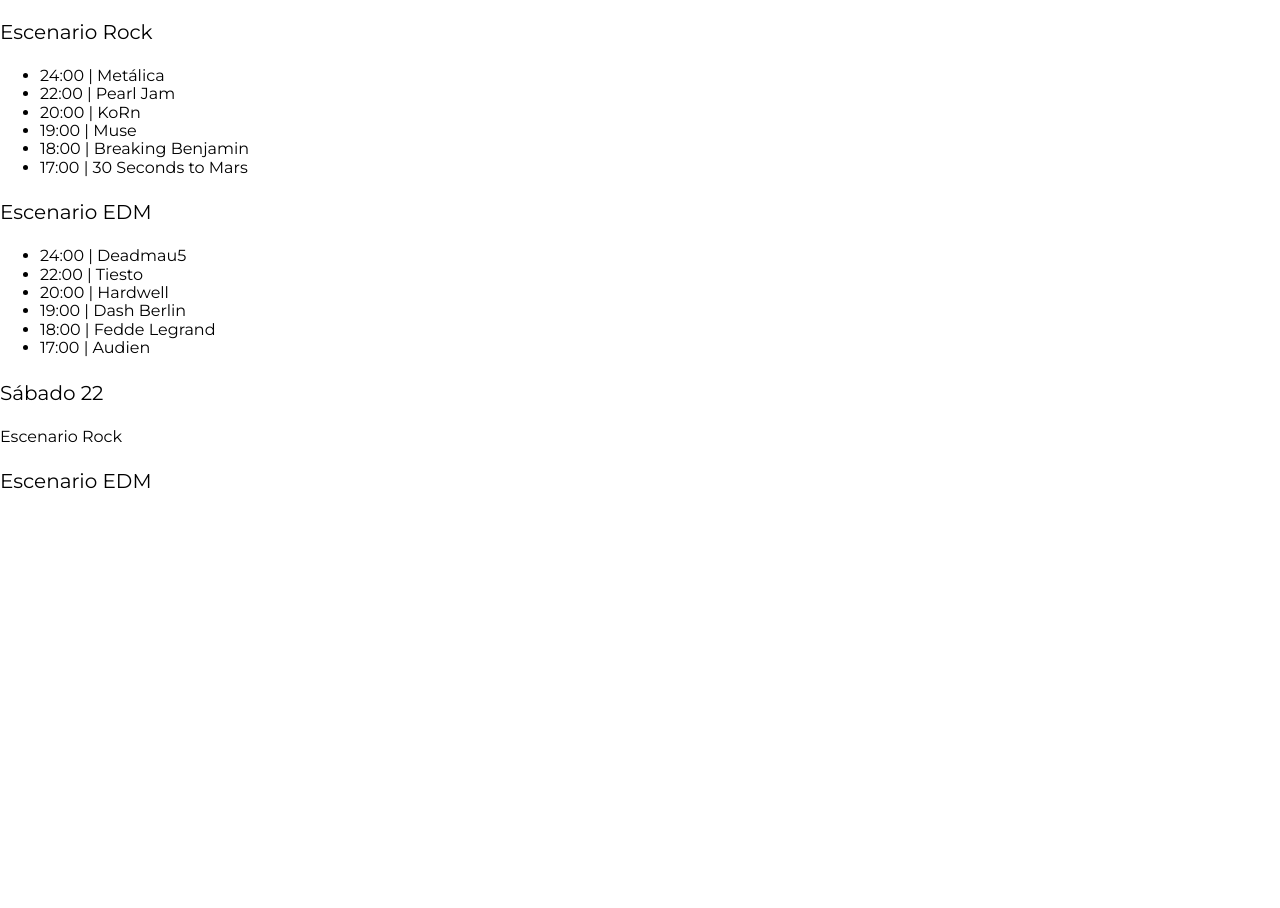
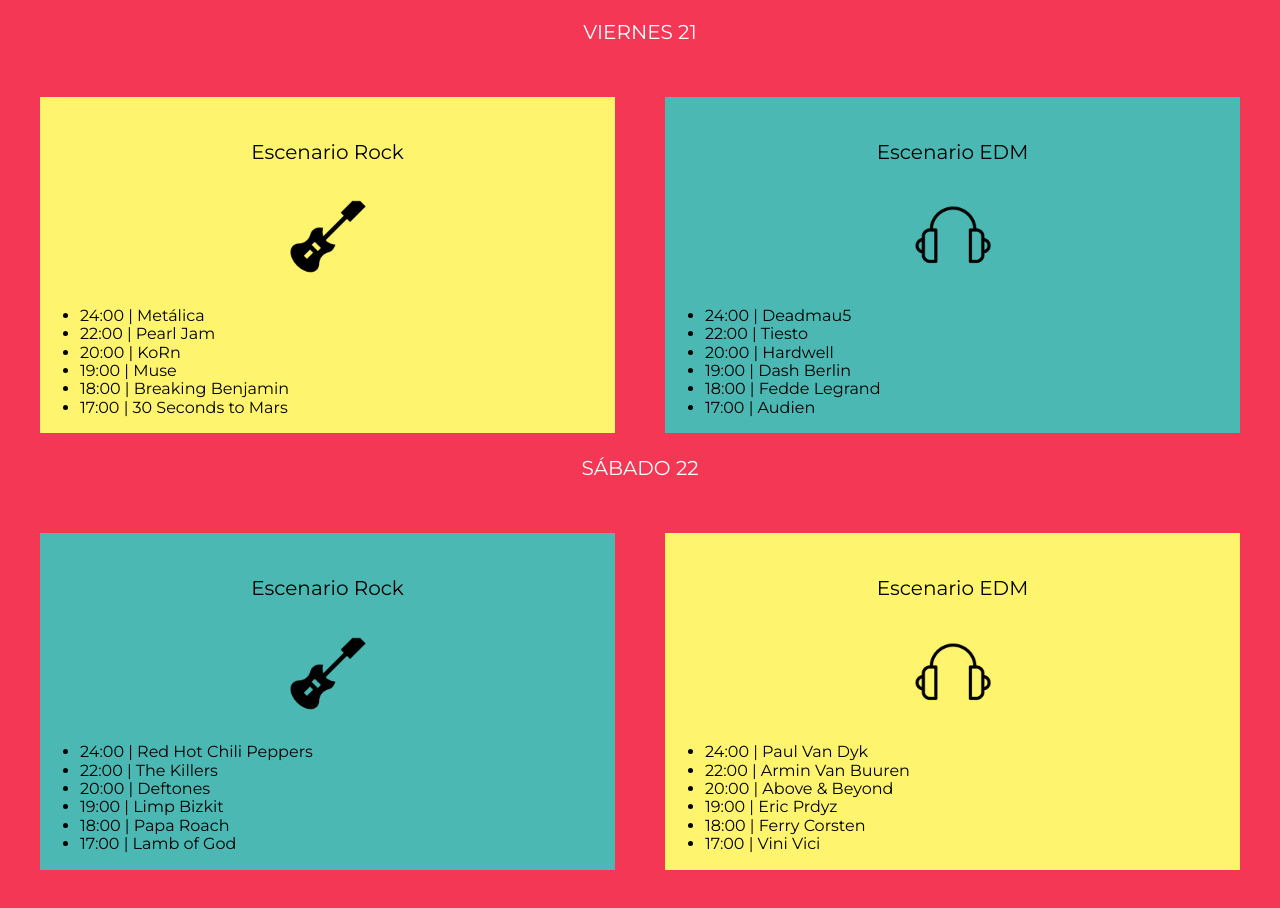
Before and after one commit to Ultron021122/Rock-Festival, a website: page index.html in a window 1280 px wide. Shown: the part 1327-2235 px from the top of the page. Before the commit the page ends 1843 px from the top, so only its background shows below. Drawn offline with Linux system fonts and the light colour scheme.

Commit message:
version 2.6

```diff
--- a/index.html
+++ b/index.html
@@ -56,7 +56,7 @@
         <h3>Line up</h3>
 
         <p class="dia">Viernes 21</p>
-        <div class="escenarios-contenedor contenedor">
+        <div class="escenarios-contenedor container">
             <div class="escenario rock bg-amarillo">
                 <p class="name-escenario">Escenario Rock</p>
                 <ul class="calendario">
@@ -105,17 +105,51 @@
             </div> <!-- escenario-->
         </div>
         <p class="dia">Sábado 22</p>
-        <div class="escenarios-contenedor contenedor">
-            <div class="escenario rock bg-verde>
+        <div class="escenarios-contenedor container">
+            <div class="escenario rock bg-verde">
                 <p class="name-escenario">Escenario Rock</p>
                 <ul class="calendario">
-
+                    <li>
+                        24:00 | <span>Red Hot Chili Peppers</span>
+                    </li>
+                    <li>
+                        22:00 | <span>The Killers</span>
+                    </li>
+                    <li>
+                        20:00 | <span>Deftones</span>
+                    </li>
+                    <li>
+                        19:00 | <span>Limp Bizkit</span>
+                    </li>
+                    <li>
+                        18:00 | <span>Papa Roach</span>
+                    </li>
+                    <li>
+                        17:00 | <span>Lamb of God</span>
+                    </li>
                 </ul>
             </div> <!-- escenario-->
             <div class="escenario edm bg-amarillo">
                 <p class="name-escenario">Escenario EDM</p>
                 <ul class="calendario">
-
+                    <li>
+                        24:00 | <span>Paul Van Dyk</span>
+                    </li>
+                    <li>
+                        22:00 | <span>Armin Van Buuren</span>
+                    </li>
+                    <li>
+                        20:00 | <span>Above & Beyond</span>
+                    </li>
+                    <li>
+                        19:00 | <span>Eric Prdyz</span>
+                    </li>
+                    <li>
+                        18:00 | <span>Ferry Corsten</span>
+                    </li>
+                    <li>
+                        17:00 | <span>Vini Vici</span>
+                    </li>
                 </ul>
             </div> <!-- escenario-->
         </div>
--- a/src/scss/layout/_index.scss
+++ b/src/scss/layout/_index.scss
@@ -1,3 +1,4 @@
 @forward 'header';
 @forward 'video';
 @forward 'festival';
+@forward 'lineup';
--- /dev/null
+++ b/src/scss/layout/_lineup.scss
@@ -0,0 +1,56 @@
+@use 'base/variables' as v;
+@use 'base/mixins' as m;
+
+.lineup {
+    background-color: v.$pink;
+    padding: 5rem 0;
+
+    h3, p {
+        text-align: center;
+        color: v.$white;
+    }
+    .dia {
+        text-transform: uppercase;
+        margin-bottom: 5rem;
+    }
+}
+
+.escenarios-contenedor {
+    @include m.tablet {
+        @include m.grid(2, 5rem);
+    }
+
+    p {
+        color: v.$black;
+    }
+}
+.escenario {
+    padding-top: 2rem;
+
+    .name-escenario {
+        &:after {
+            content: '';
+            display: block;
+            width: 20rem;
+            height: 10rem;
+            background-size: 15rem;
+            background-repeat: no-repeat;
+            background-position: center center;
+            margin: 2rem auto 0 auto;
+        }
+    }
+}
+.edm .name-escenario:after {
+    background-image: url(../img/icono_edm.png);
+}
+.rock .name-escenario:after {
+    background-image: url(../img/icono_rock.png);
+}
+
+.bg-amarillo {
+    background-color: v.$yellow;
+}
+
+.bg-verde {
+    background-color: v.$aqua;
+}
```
Also changed, not shown: build/css/app.css.
